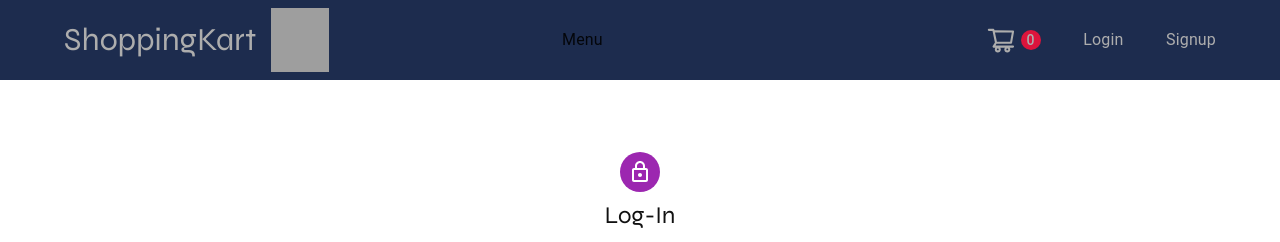
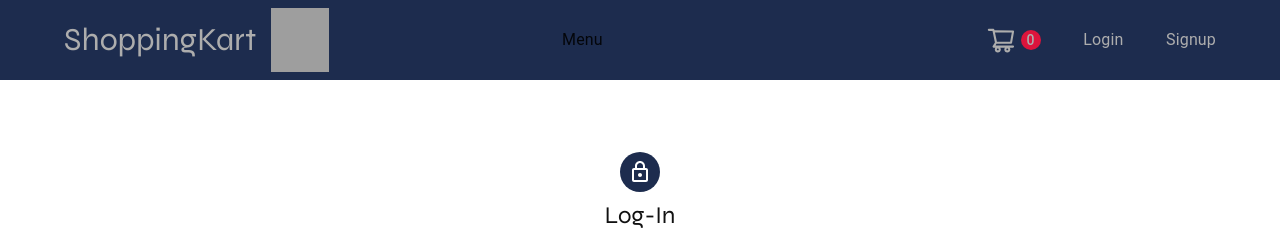
Before and after one commit to ubaidshams/shopping-app, a React (Create React App) app: page /login in a window 1280 px wide. Shown: the top 242 px of the page. Built offline with nearby package versions, Linux system fonts and the light colour scheme; grey boxes are pictures that could not be loaded.

Commit message:
signup page theme changed

```diff
--- a/src/pages/auth/Login.jsx
+++ b/src/pages/auth/Login.jsx
@@ -48,7 +48,7 @@ export default function Login() {
             alignItems: "center",
           }}
         >
-          <Avatar sx={{ m: 1, bgcolor: "secondary.main" }}>
+          <Avatar sx={{ m: 1, bgcolor: "#1D2C4E" }}>
             <LockOutlinedIcon />
           </Avatar>
           <Typography component="h1" variant="h5">
--- a/src/pages/auth/Signup.jsx
+++ b/src/pages/auth/Signup.jsx
@@ -75,9 +75,7 @@ const Signup = () => {
 
   return (
     <>
-      <motion.div className={style.rightCard}>
 
-      </motion.div>
       <motion.div className={clsx(style.formCard)}>
         <h1>Create Your Profile</h1>
         <section>
```
